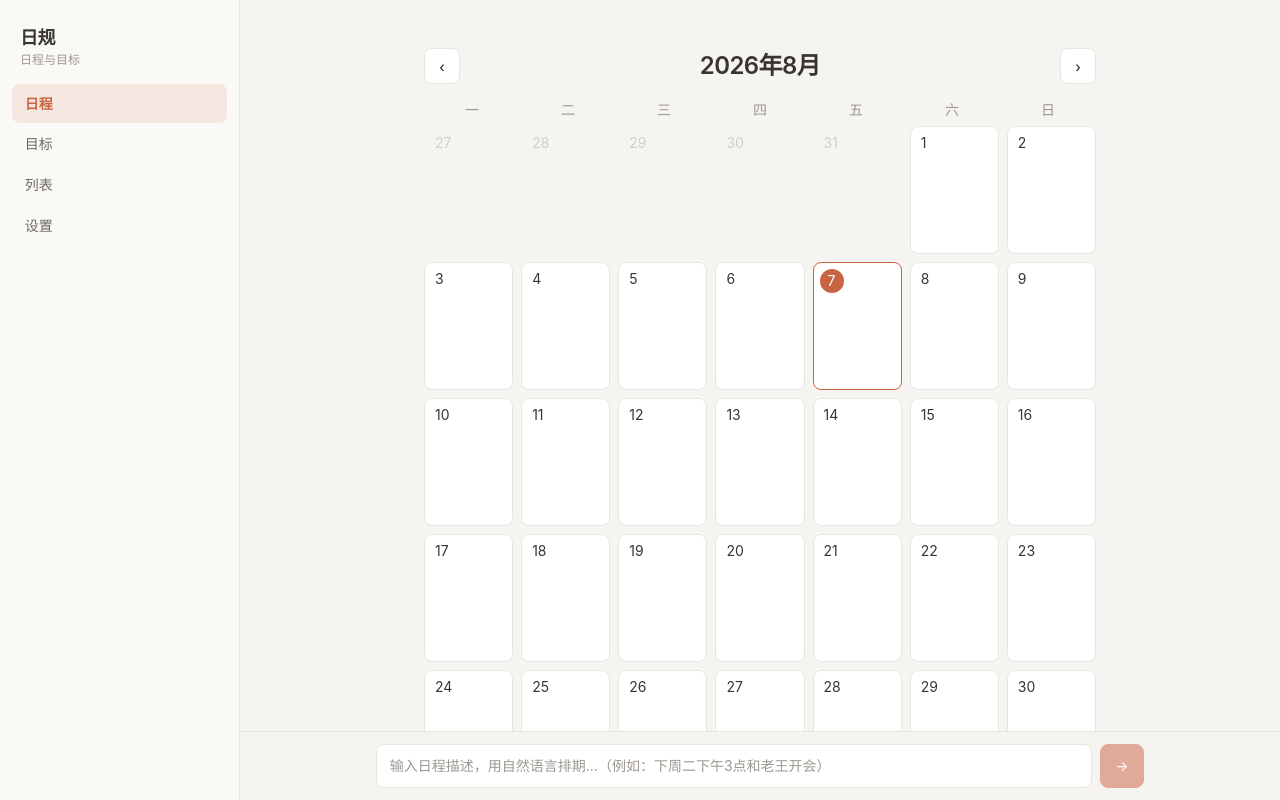
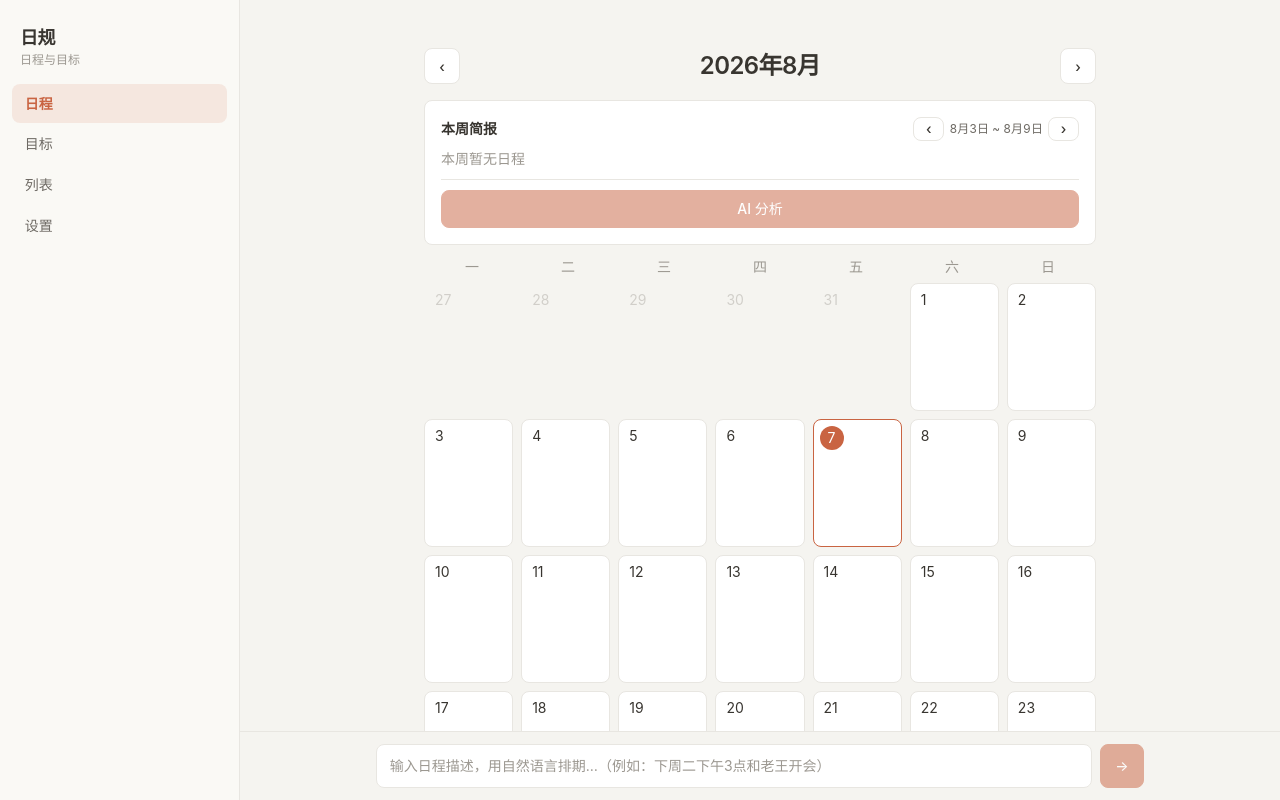
Before and after one commit to Justin-Ju-0413/rigui, a React (Vite) app: page / in a window 1280 px wide. Shown: the top 800 px of the page. Built offline with nearby package versions, Linux system fonts and the light colour scheme.

Commit message:
feat(month): 月视图集成本周简报卡片

```diff
--- a/src/pages/MonthView.tsx
+++ b/src/pages/MonthView.tsx
@@ -3,6 +3,7 @@ import dayjs from 'dayjs'
 import { useNavigate } from 'react-router-dom'
 import { buildMonthGrid } from '../utils/calendar'
 import { useEvents } from '../hooks/useEvents'
+import WeeklyReportCard from '../components/WeeklyReportCard'
 
 interface MonthViewProps {
   initialAnchor?: string
@@ -33,6 +34,7 @@ export default function MonthView({ initialAnchor }: MonthViewProps = {}) {
         <button aria-label="下个月" onClick={() => setAnchor(dayjs(anchor).add(1, 'month').format('YYYY-MM-DDTHH:mm:ss'))}
           className="btn flex h-9 w-9 items-center justify-center rounded-full">›</button>
       </header>
+      <WeeklyReportCard />
       <div className="mb-1.5 grid grid-cols-7 text-center text-xs font-medium text-[var(--text-tertiary)] md:text-sm">
         {['一', '二', '三', '四', '五', '六', '日'].map(d => <div key={d}>{d}</div>)}
       </div>
```
Also changed, not shown: 1 other file (tests, documents, lock files or other folders).
